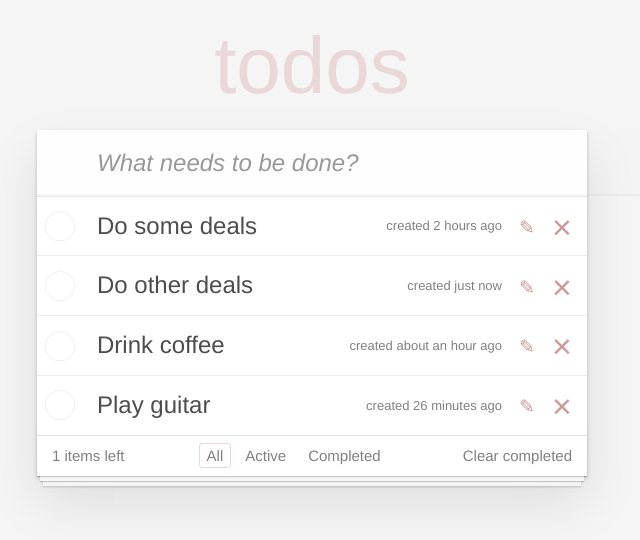
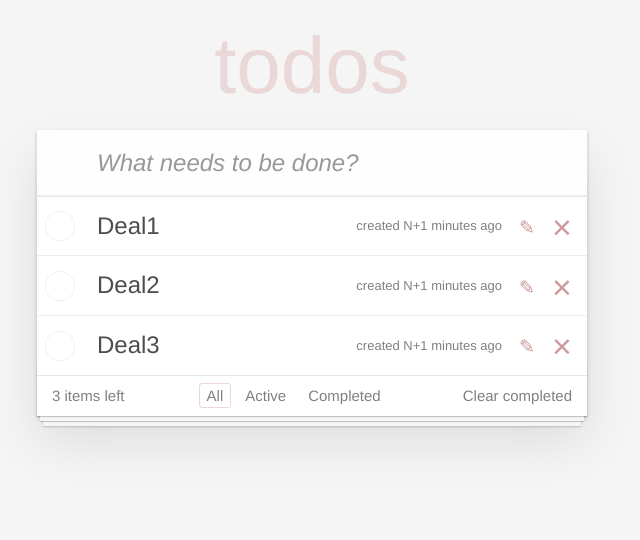
Before and after one commit to GlassArmor/ToDo, a React (Create React App) app: page / in a window 1280 px wide. Shown: the top 540 px of the page, without its empty margins (328-968 px from the left). Built offline with nearby package versions, Linux system fonts and the light colour scheme.

Commit message:
1.3.14 done

```diff
--- a/src/components/App/App.js
+++ b/src/components/App/App.js
@@ -10,12 +10,23 @@ export default class App extends Component {
   constructor() {
     super();
 
+    this.maxId = 0;
+
+    this.createTask = (taskText) => {
+      return   { key: `a${this.maxId++}`,
+                 taskText: taskText,
+                 taskDate: 'N+1 minutes ago',
+                 taskCompleted: false,
+                 taskEditing: false,
+               };
+    }
+
     this.state = {
-      dealsData: [ { key: 'a', taskText: 'Do some deals', taskDate: '2 hours ago'},
-                   { key: 'b', taskText: 'Do other deals', taskDate: 'just now'},
-                   { key: 'c', taskText: 'Drink coffee', taskDate: 'about an hour ago'},
-                   { key: 'd', taskText: 'Play guitar', taskDate: '26 minutes ago'}
-                  ]
+      dealsData: [ this.createTask('Deal1'),
+                   this.createTask('Deal2'),
+                   this.createTask('Deal3')
+                 ],
+      mode: 'all'
     }
 
     this.deleteTask = (key) => {
@@ -27,16 +38,70 @@ export default class App extends Component {
         }
       });
     }
+
+    this.addTask = (newText) => {
+
+      if (!newText) return;
+
+      this.setState(({dealsData}) => {
+
+        return {
+          dealsData: [ ...dealsData, this.createTask(newText) ]
+        }
+      });
+
+    }
+
+    this.onDone = (key) => {
+      this.setState(({dealsData}) => {
+        let keyIndex = dealsData.findIndex((elem)=> elem.key === key);
+        let elementDone = {...dealsData[keyIndex], taskCompleted: !dealsData[keyIndex].taskCompleted };
+        return {
+          dealsData: [ ...dealsData.slice(0, keyIndex), elementDone ,...dealsData.slice(keyIndex+1)]
+        }
+      });
+    }
+
+    this.onEdit = (key) => {
+      this.setState(({dealsData}) => {
+        let keyIndex = dealsData.findIndex((elem)=> elem.key === key);
+        let elementEditing = {...dealsData[keyIndex], taskEditing: !dealsData[keyIndex].taskEditing };
+        return {
+          dealsData: [ ...dealsData.slice(0, keyIndex), elementEditing ,...dealsData.slice(keyIndex+1)]
+        }
+      });
+    }
+
+    this.clearDone = () => {
+      this.setState(({dealsData}) => {
+        return {
+            dealsData: dealsData.filter((item) => !item.taskCompleted )
+        }
+      });
+    }
+
+    this.setMode = (modeName) => {
+      this.setState({ mode: modeName });
+    }
+
   }
 
   render() {
-    let {dealsData} = this.state;
+    let {dealsData, mode} = this.state;
+    let undoneCount = dealsData.length - dealsData.filter( (elem) => elem.taskCompleted ).length;
     return (
       <section className = 'todoapp'>
-        <Header />
+        <Header onItemAdded = {this.addTask} />
         <section className = 'main'>
-          <TaskList dealsData = { dealsData } onDeleted = {this.deleteTask}/>
-          <Footer />
+          <TaskList dealsData = { dealsData }
+                    onDeleted = {this.deleteTask}
+                    onDone = { this.onDone }
+                    onEdit = { this.onEdit }
+                    mode = { mode } />
+          <Footer count = {undoneCount}
+                  clearDone = { this.clearDone }
+                  setMode = { this.setMode }
+                  mode = { mode } />
         </section>
       </section>
     );
--- a/src/components/Footer/Footer.js
+++ b/src/components/Footer/Footer.js
@@ -3,12 +3,12 @@ import './Footer.css';
 
 import TasksFilter from '../TasksFilter';
 
-const Footer = () => {
+const Footer = ({count, clearDone, mode, setMode}) => {
   return (
     <footer className="footer">
-      <span className="todo-count">1 items left</span>
-      <TasksFilter />
-      <button className="clear-completed">Clear completed</button>
+      <span className="todo-count">{count} items left</span>
+      <TasksFilter mode={mode} setMode={setMode} />
+      <button className="clear-completed" onClick={clearDone} >Clear completed</button>
     </footer>
   );
 };
--- a/src/components/Header/Header.js
+++ b/src/components/Header/Header.js
@@ -3,11 +3,11 @@ import './Header.css';
 
 import NewTaskForm from '../NewTaskForm';
 
-const Header = () => {
+const Header = ({onItemAdded}) => {
   return (
     <header className="header">
       <h1>todos</h1>
-      <NewTaskForm />
+      <NewTaskForm onItemAdded = {onItemAdded} />
     </header>
   );
 };
--- a/src/components/NewTaskForm/NewTaskForm.css
+++ b/src/components/NewTaskForm/NewTaskForm.css
@@ -1,4 +1,5 @@
 .new-todo {
+  box-sizing: border-box;
   padding: 16px 16px 16px 60px;
   border: none;
   background: rgba(0, 0, 0, 0.003);
--- a/src/components/NewTaskForm/NewTaskForm.js
+++ b/src/components/NewTaskForm/NewTaskForm.js
@@ -1,10 +1,32 @@
-import React from 'react';
+import React, {Component} from 'react';
 import './NewTaskForm.css';
 
-const NewTaskForm = () => {
-  return (
-    <input className="new-todo" placeholder="What needs to be done?" autoFocus />
-  );
-};
+export default class NewTaskForm extends Component {
+  constructor() {
+    super();
 
-export default NewTaskForm;
+    this.state = {
+      inputValue: ''
+    }
+
+    this.onSubmit = (e) => {
+      e.preventDefault();
+      this.props.onItemAdded(this.state.inputValue);
+      this.setState({inputValue:''});
+    }
+
+    this.onChange = (e) => {
+      this.setState({ inputValue: e.target.value });
+    }
+  }
+  render() {
+    return (
+      <form onSubmit = { this.onSubmit }>
+        <input value = { this.state.inputValue } type='text' className='new-todo'
+               placeholder='What needs to be done?'
+               onChange = { this.onChange }
+               autoFocus />
+      </form>
+    );
+  }
+}
--- a/src/components/Task/Task.js
+++ b/src/components/Task/Task.js
@@ -3,51 +3,25 @@ import './Task.css';
 
 export default class Task extends Component {
 
-  constructor() {
-    super();
-
-    this.state = {
-      completed: false,
-      editing: false
-    }
-
-    this.doneOnClick = () => {
-      this.setState(({completed}) => {
-        return {
-          completed: !completed
-        }
-      });
-    }
-
-    this.editTask = () => {
-      this.setState(({editing}) => {
-        return {
-          editing: !editing
-        }
-      });
-    }
-
-  }
-
   render() {
-    let { taskText, taskDate, onDeleted } = this.props;
-    let { completed, editing } = this.state;
+    let { taskText, taskDate, taskCompleted, taskEditing, onDeleted, onDone, onEdit, visible } = this.props;
+    if (!visible) return null;
     let inputString =  <input type="text" className="edit" placeholder="Editing task" />;
     let nameString = '';
-    if (completed) nameString += ' completed';
-    if (editing) nameString += ' editing';
+    if (taskCompleted) nameString += ' completed';
+    if (taskEditing) nameString += ' editing';
     return (
       <li className={nameString} >
         <div className="view">
-          <input className="toggle" type="checkbox" onClick={ this.doneOnClick } />
+          <input className="toggle" type="checkbox" onClick={ onDone } defaultChecked = {taskCompleted? true: false } />
             <label>
               <span className="description" >{ taskText }</span>
               <span className="created">created { taskDate }</span>
             </label>
-            <button className="icon icon-edit" onClick={ this.editTask } ></button>
+            <button className="icon icon-edit" onClick={ onEdit } ></button>
             <button className="icon icon-destroy" onClick={ onDeleted }></button>
         </div>
-        { this.state.editing? inputString : null }
+        { this.props.taskEditing? inputString : null }
       </li>
     );
   }
--- a/src/components/TaskList/TaskList.js
+++ b/src/components/TaskList/TaskList.js
@@ -3,15 +3,22 @@ import './TaskList.css';
 
 import Task from '../Task';
 
-const TaskList = ( { dealsData, onDeleted }) => {
+const TaskList = ( { dealsData, mode, onDeleted, onDone, onEdit }) => {
 
   let tasks = dealsData.map((item) => {
+    let visible = true;
+    if (mode === 'done' && !item.taskCompleted) visible = false;
+    if (mode === 'undone' && item.taskCompleted) visible = false;
     return (
       <Task key = {item.key}
-            state = {item.state}
             taskText = {item.taskText}
             taskDate = {item.taskDate}
-            onDeleted = { () => onDeleted(item.key) } />
+            taskCompleted = {item.taskCompleted}
+            visible = {visible}
+            taskEditing = {item.taskEditing}
+            onDeleted = { () => onDeleted(item.key) }
+            onDone = { () => onDone(item.key) }
+            onEdit = { () => onEdit(item.key) } />
     );
   });
 
--- a/src/components/TasksFilter/TasksFilter.js
+++ b/src/components/TasksFilter/TasksFilter.js
@@ -1,17 +1,17 @@
 import React from 'react';
 import './TasksFilter.css';
 
-const TasksFilter = () => {
+const TasksFilter = ({mode, setMode}) => {
   return (
     <ul className="filters">
             <li>
-              <button className="selected">All</button>
+              <button className={mode==='all'? 'selected': '' } onClick={()=>setMode('all')}>All</button>
             </li>
             <li>
-              <button>Active</button>
+              <button className={mode==='undone'? 'selected': '' } onClick={()=>setMode('undone')} >Active</button>
             </li>
             <li>
-              <button>Completed</button>
+              <button className={mode==='done'? 'selected': '' } onClick={()=>setMode('done')} >Completed</button>
             </li>
     </ul>
   );
```
